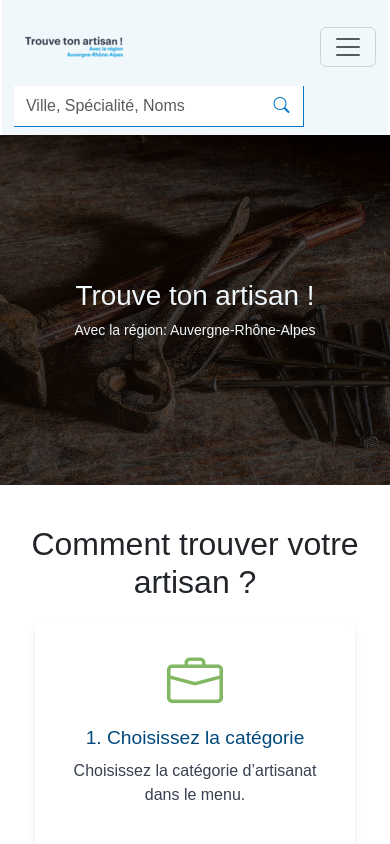
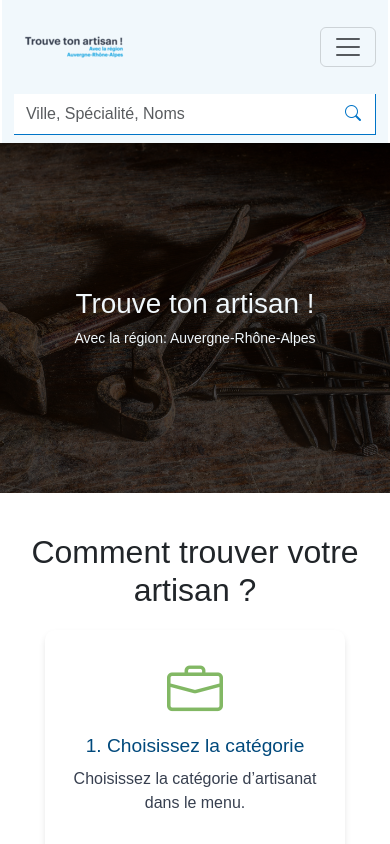
Before and after one commit to Mondot547/Trouve-ton-artisan, an Angular app: page / in a window 390 px wide. Shown: the top 844 px of the page. Built offline with nearby package versions, Linux system fonts and the light colour scheme.

Commit message:
modification de la navbar et de lemplacement de search-bar

```diff
--- a/src/app/component/header/header.component.html
+++ b/src/app/component/header/header.component.html
@@ -61,6 +61,8 @@
         </li>
       </ul>
     </div>
-    <app-search-bar></app-search-bar>
+    <div class="search-bar w-10 w-md-75 mt-2 mt-lg-0">
+      <app-search-bar></app-search-bar>
+    </div>
   </div>
 </nav>
--- a/src/app/component/header/header.component.scss
+++ b/src/app/component/header/header.component.scss
@@ -28,5 +28,14 @@ nav {
         }
       }
     }
+    .search-bar {
+      text-align: center; // Centre le contenu
+
+      @media (max-width: 991px) {
+        // Pour les écrans tablette/mobile
+        width: 100%;
+        margin-top: 10px; // Ajoute un espacement en dessous du logo et toggle
+      }
+    }
   }
 }
--- a/src/app/pages/home/home.component.scss
+++ b/src/app/pages/home/home.component.scss
@@ -50,7 +50,7 @@
       background-color: #fff;
       border-radius: 10px;
       box-shadow: 0px 4px 6px rgba(0, 0, 0, 0.1);
-      min-width: 320px;
+      min-width: 300px;
 
       i {
         font-size: 3.5rem;
```
